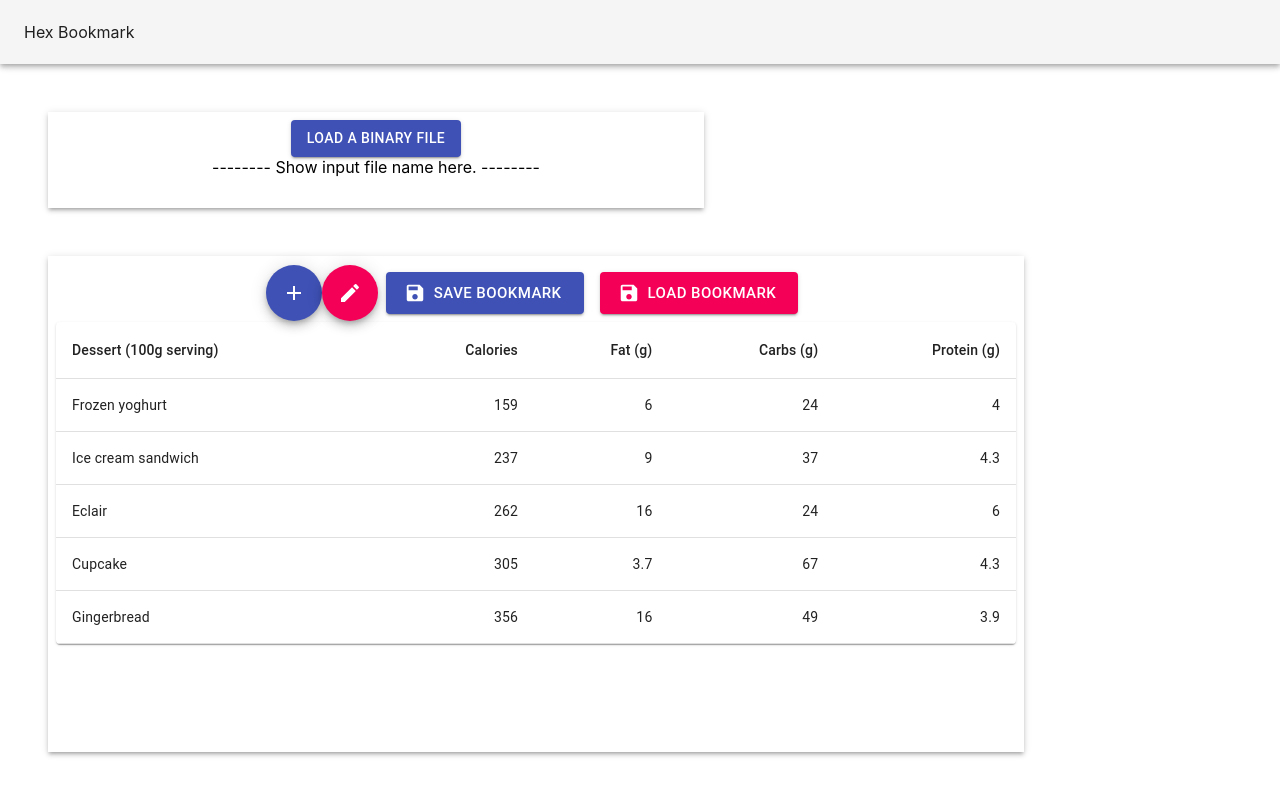
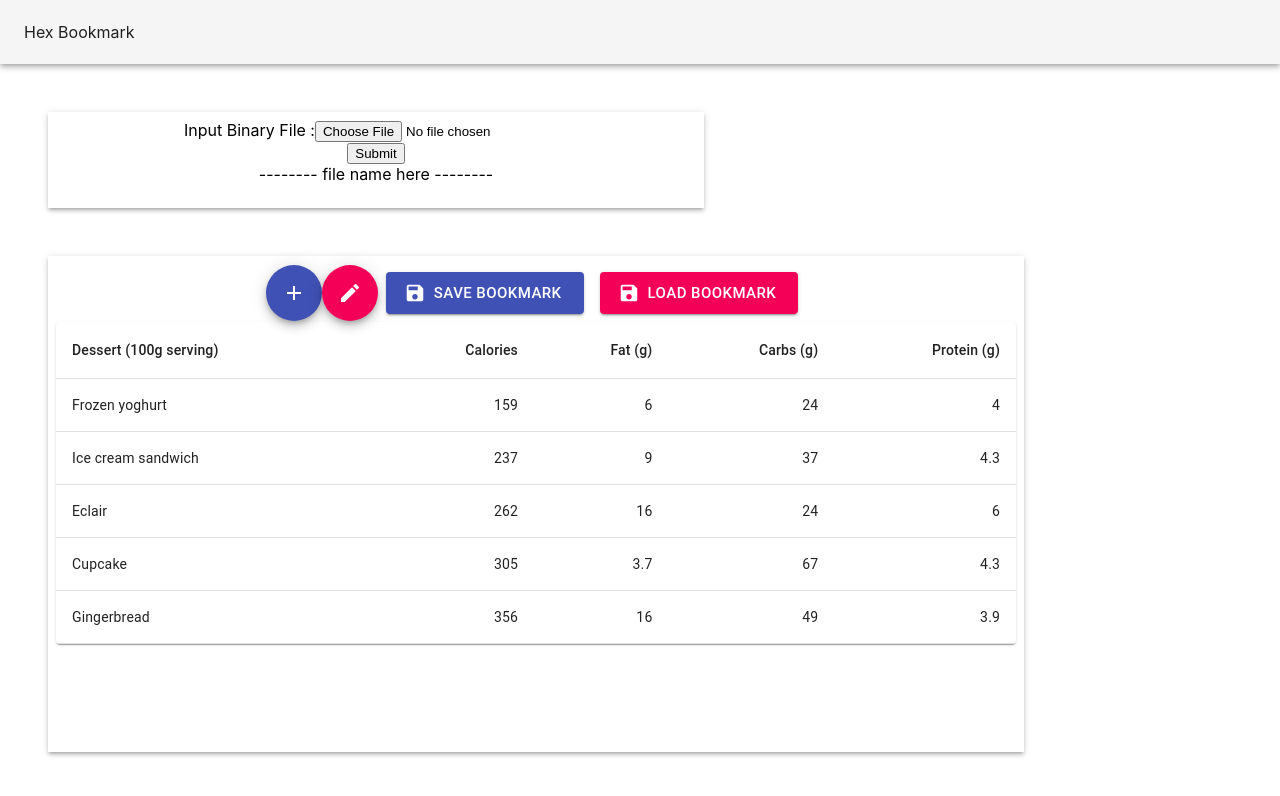
Before and after one commit to utokusa/hex_bookmark, a React (Create React App) app: page / in a window 1280 px wide. Shown: the top 796 px of the page. Built offline with nearby package versions, Linux system fonts and the light colour scheme.

Commit message:
Add file input function

```diff
--- a/src/App.js
+++ b/src/App.js
@@ -29,30 +29,11 @@ function App(props) {
             </Typography>
         </Toolbar>
       </AppBar>
-      <InputBinaryFile />
+      <BinaryFileInput />
       <Bookmark />
     </div>
   );
 }
-
-// const styles = {
-//   app: {
-//     textAlign: 'center'
-//   },
-//   input: {
-//     display: 'none',
-//   },
-//   root: {
-//     width: '100%',
-//     overflowX: 'auto',
-//   },
-//   table: {
-//     minWidth: 650,
-//   },
-//   button: {
-//     margin: theme.spacing(1),
-//   },
-// };
 
 const useStyles = makeStyles(theme => ({
   app: {
@@ -72,6 +53,12 @@ const useStyles = makeStyles(theme => ({
     margin: theme.spacing(1),
   },
 }));
+
+const styles = theme => ({
+  input: {
+    display: 'none',
+  },
+});
 
 class Bookmark extends React.Component {
   constructor(props) {
@@ -185,9 +172,17 @@ function SimpleTable() {
   );
 }
 
-class InputBinaryFile extends React.Component {
+class BinaryFileInput extends React.Component {
   constructor(props) {
     super(props);
+    this.fileInput = React.createRef();
+    this.test = "aaa";
+    this.state = { filename: "file name here" };
+    this.handleSubmit = this.handleSubmit.bind(this);
+  }
+
+  handleSubmit(newFilename) {
+    this.setState({ filename: newFilename });
   }
 
   render() {
@@ -199,31 +194,44 @@ class InputBinaryFile extends React.Component {
         p={1}
         style={{ width: '40rem', height: '5rem' }}
       >
-        <UploadButtons />
-        <label>  -------- Show input file name here. --------</label>
+        <FileInput
+          fin={this.fileInput}
+          testaaa={this.test}
+          fname={this.state.filename}
+          onSubmit={this.handleSubmit}
+        />
+        <label>  -------- {this.state.filename} --------  </label>
       </Box>
     );
   }
 }
 
-function UploadButtons(props) {
-  const classes = useStyles(props);
-  return (
-    <div>
-      <input
-        accept="image/*"
-        className={classes.input}
-        id="contained-button-file"
-        multiple
-        type="file"
-      />
-      <label htmlFor="contained-button-file">
-        <Button variant="contained" color="primary" component="span">
-          Load a binary file
-        </Button>
-      </label>
-    </div>
-  );
+class FileInput extends React.Component {
+  constructor(props) {
+    super(props);
+    this.handleSubmit = this.handleSubmit.bind(this);
+  }
+  handleSubmit(event) {
+    event.preventDefault();
+    let msg = "Select File"
+    if (typeof this.props.fin.current.files[0] !== 'undefined') {
+      msg = this.props.fin.current.files[0].name;
+    }
+    this.props.onSubmit(msg);
+  }
+
+  render() {
+    return (
+      <form onSubmit={this.handleSubmit}>
+        <label>
+          Input Binary File :
+          <input type="file" ref={this.props.fin} />
+        </label>
+        <br />
+        <button type="submit">Submit</button>
+      </form>
+    );
+  }
 }
 
 export default App;
```
